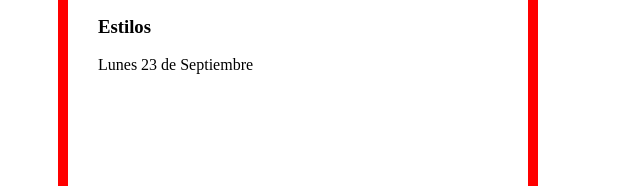
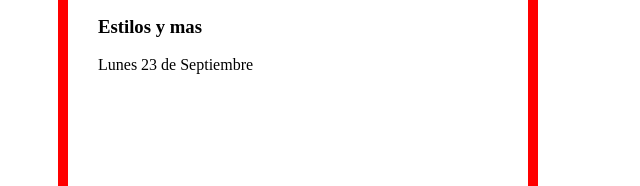
Before and after one commit to AprendizTica/AprendizTica.github.io, a plain HTML site: page index.html in a window 1280 px wide. Shown: the part 200-386 px from the top of the page, 0-640 px from the left. Drawn offline with Linux system fonts and the light colour scheme; files that its build step writes are made by us from their sources.

Commit message:
cambio titulo

```diff
--- a/index.html
+++ b/index.html
@@ -11,7 +11,7 @@
         <h1>Texto de Prueba</h1>
 
         <h2>Clase 6</h2>
-        <h3>Estilos</h3>
+        <h3>Estilos y mas</h3>
         <p>Lunes 23 de Septiembre</p>
 
 
```
